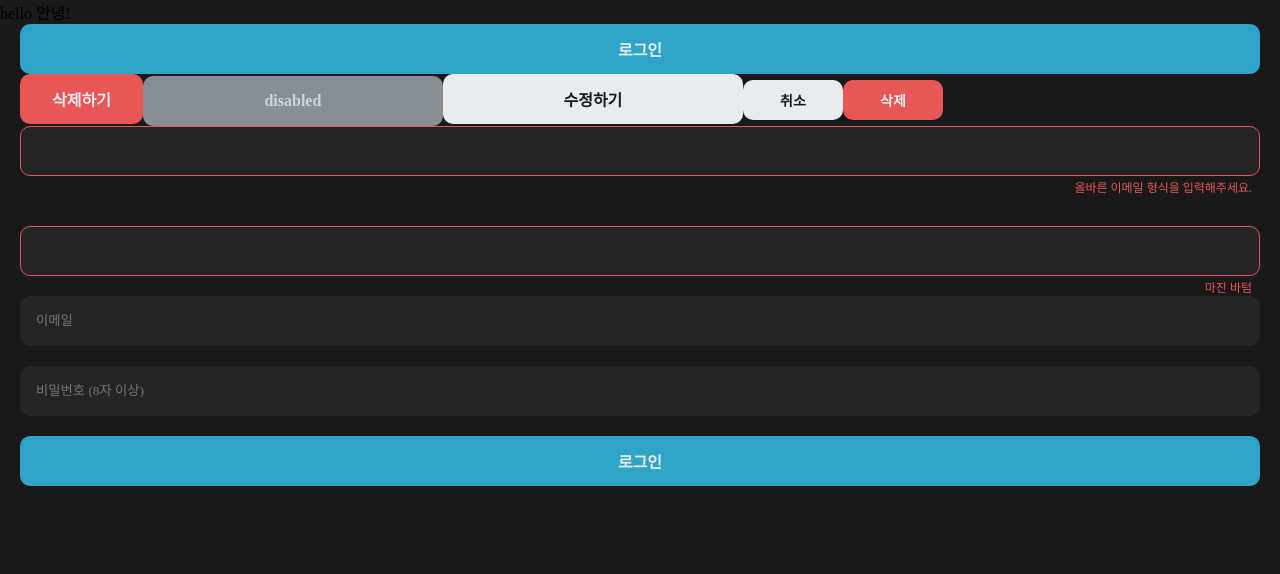
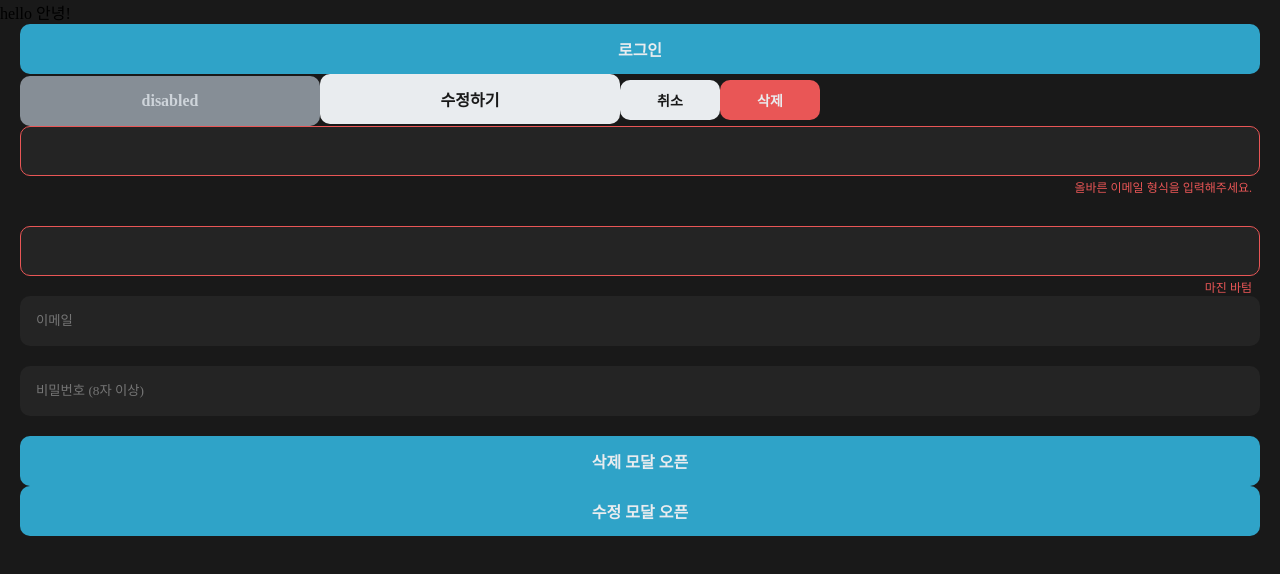
Before and after one commit to GHooN99/neoul-client, a Next.js app: page / in a window 1280 px wide. Shown: the top 574 px of the page. Built offline with nearby package versions, Linux system fonts and the light colour scheme; no server answers; a web font is replaced by a local one.

Commit message:
feat: useModal 커스텀 훅 추가

```diff
--- a/src/root.features/todo/screen/ScreenTodo.tsx
+++ b/src/root.features/todo/screen/ScreenTodo.tsx
@@ -2,10 +2,11 @@ import { useState } from "react";
 import styled from "styled-components";
 import { Button } from "@components/Button";
 import { Input } from "@components/Input";
+import { Modal } from "@components/Modal";
+import { useModal } from "@hooks/useModal";
 import { useTodosQuery } from "../hooks/useTodosQuery";
 
 const ScreenTodo = () => {
-  console.log(process.env.NEXT_PUBLIC_DEVELOPMENT_API_BASE_URL);
   const delay = async () => {
     return new Promise((resolve) => {
       setTimeout(() => {
@@ -15,6 +16,8 @@ const ScreenTodo = () => {
   };
 
   const [isLoading, setIsLoading] = useState(false);
+  const [isOpen, openModal, closeModal] = useModal();
+  const [isEditOpen, openEditModal, closeEditModal] = useModal();
 
   const handleClick = async () => {
     setIsLoading(true);
@@ -22,12 +25,14 @@ const ScreenTodo = () => {
     setIsLoading(false);
   };
 
+  console.log(isOpen);
+
   return (
     <div style={{ height: 100, padding: "0 20px" }}>
       <Button onClick={handleClick} loading={isLoading} fullWidth color="main">
         로그인
       </Button>
-      <Button color="red">삭제하기</Button>
+
       <Button style={{ width: 300 }} disabled color="gray">
         disabled
       </Button>
@@ -65,14 +70,38 @@ const ScreenTodo = () => {
           type="password"
           fullWidth
         />
-        <Button
-          onClick={handleClick}
-          loading={isLoading}
-          fullWidth
-          color="main"
-        >
-          로그인
+
+        <Button fullWidth onClick={openModal}>
+          삭제 모달 오픈
         </Button>
+        {isOpen && (
+          <Modal
+            onConfirm={handleClick}
+            loading={isLoading}
+            title="이 기록을 삭제할까요?"
+            description={`삭제하면 복구할 수 없습니다.
+          그래도 삭제할까요?`}
+            destructive
+            cancelText="취소"
+            confirmText="삭제"
+            onClose={closeModal}
+          />
+        )}
+        <Button fullWidth onClick={openEditModal}>
+          수정 모달 오픈
+        </Button>
+        {isEditOpen && (
+          <Modal
+            onConfirm={handleClick}
+            loading={isLoading}
+            title="이 기록을 수정할까요?"
+            description={`기존의 기록은 수정된 기록으로 대체됩니다.
+            그래도 수정할까요?`}
+            cancelText="취소"
+            confirmText="수정"
+            onClose={closeEditModal}
+          />
+        )}
       </StyledWrapper>
     </div>
   );
--- /dev/null
+++ b/src/root.hooks/useModal.ts
@@ -0,0 +1,11 @@
+import { useState } from "react";
+
+type UseModalHookResult = [boolean, () => void, () => void];
+
+export const useModal = (): UseModalHookResult => {
+  const [isOpen, setIsOpen] = useState(false);
+  const openModal = () => setIsOpen(true);
+  const closeModal = () => setIsOpen(false);
+
+  return [isOpen, openModal, closeModal];
+};
```
